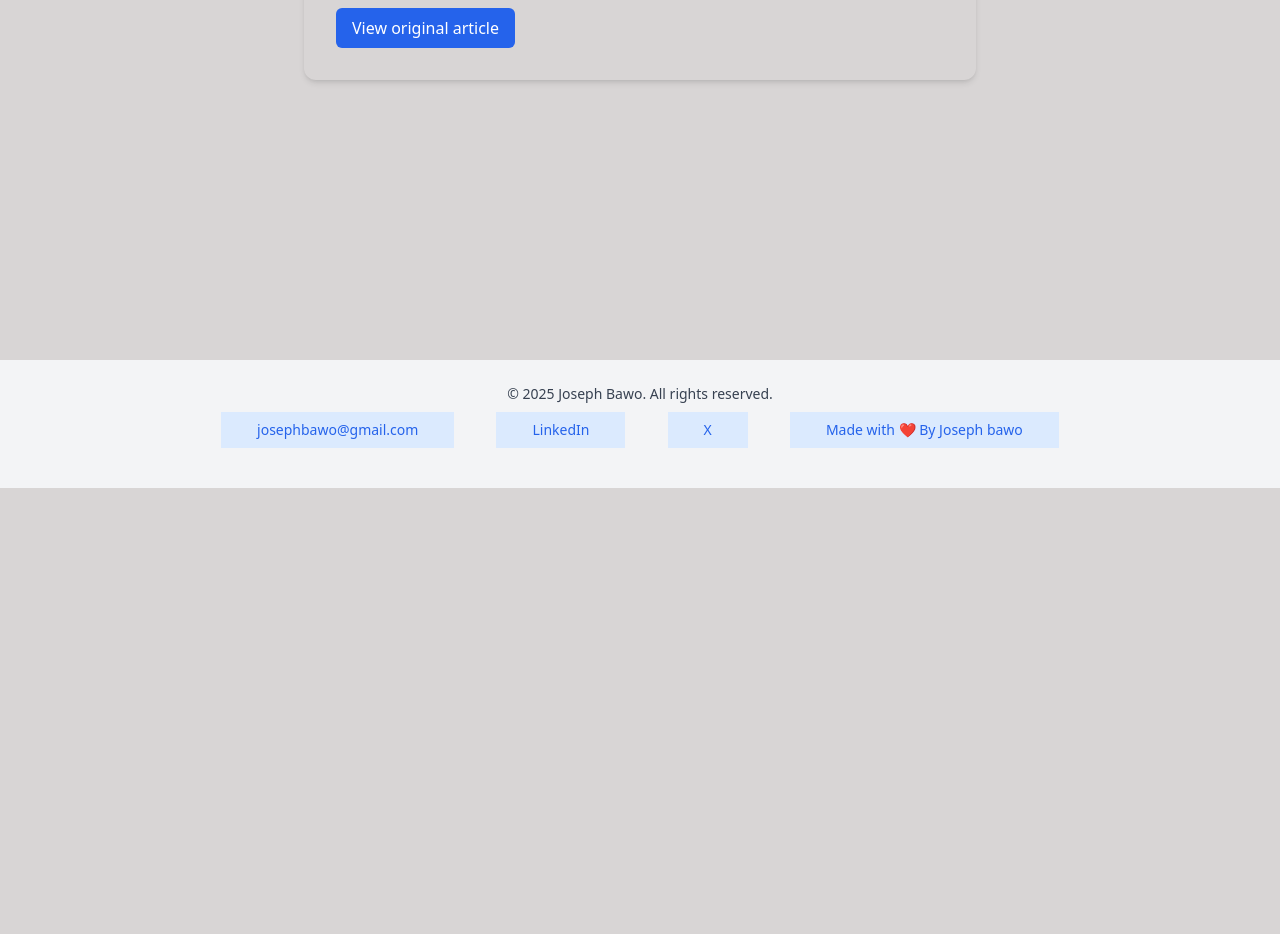
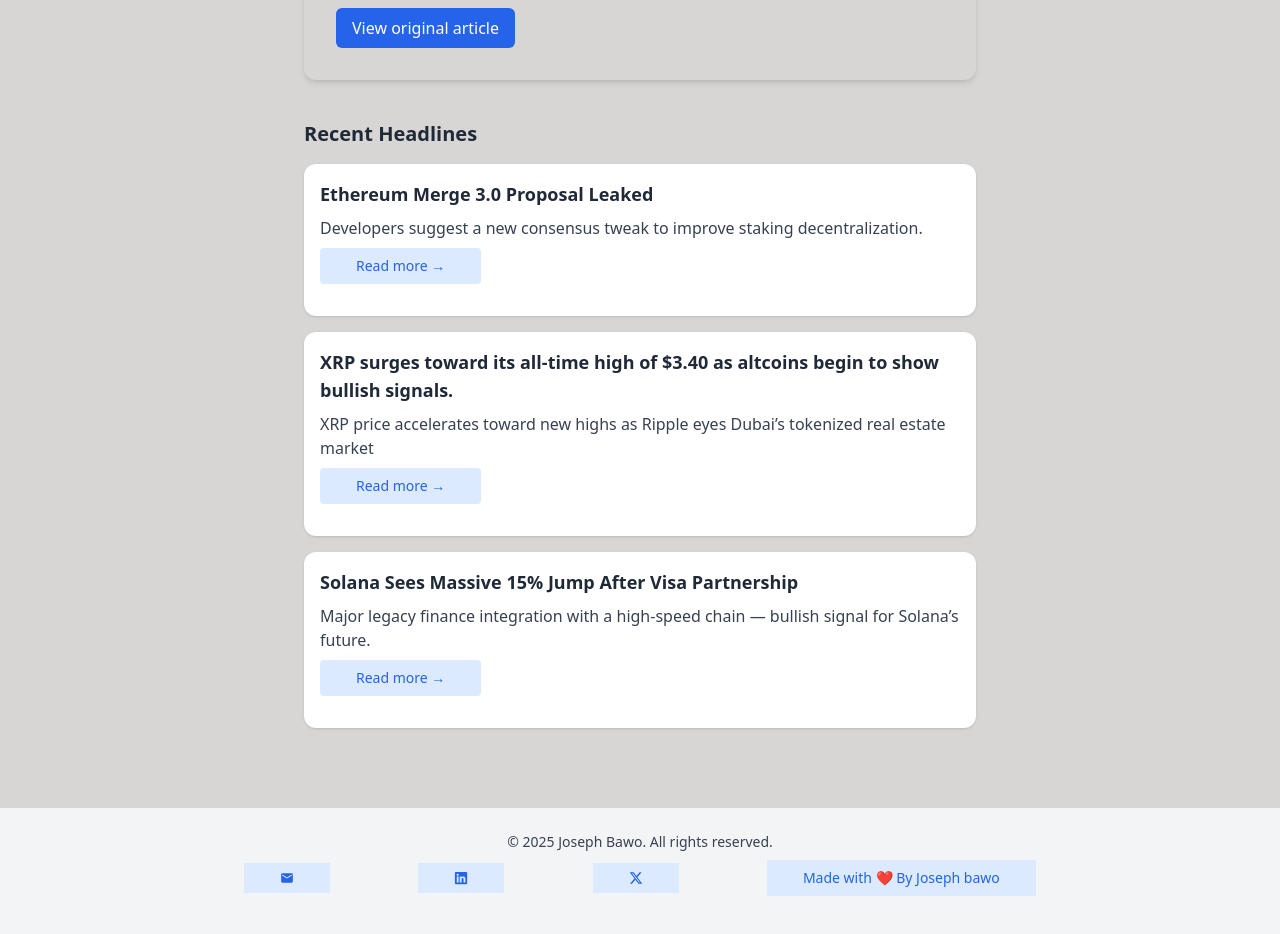
Before and after one commit to Joebakid/-THE-BAWO-BRIEF, a React (Vite) app: page /article/btc-120k in a window 1280 px wide. Shown: the part 600-1534 px from the top of the page. Before the commit the page ends 1088 px from the top, so only its background shows below. Built offline with nearby package versions, Linux system fonts and the light colour scheme.

Commit message:
xrp news

```diff
--- a/package.json
+++ b/package.json
@@ -12,6 +12,7 @@
   "dependencies": {
     "react": "^19.1.0",
     "react-dom": "^19.1.0",
+    "react-icons": "^5.5.0",
     "react-router-dom": "^7.7.0"
   },
   "devDependencies": {
--- a/src/components/footer.jsx
+++ b/src/components/footer.jsx
@@ -1,14 +1,19 @@
+import { FaLinkedin } from "react-icons/fa";
+import { MdEmail } from "react-icons/md"; // or
+import { SiGmail } from "react-icons/si"; // Gmail brand icon
+import { FaXTwitter } from "react-icons/fa6";
+
 export default function Footer() {
   return (
-    <footer className="bg-gray-100 text-gray-700 py-6 mt-12 transition-custom">
-      <div className="max-w-4xl mx-auto px-4 text-center space-y-2">
+    <footer className="py-6 mt-12 text-gray-700 bg-gray-100 transition-custom">
+      <div className="max-w-4xl px-4 mx-auto space-y-2 text-center">
         <p className="text-sm">
           © {new Date().getFullYear()} Joseph Bawo. All rights reserved.
         </p>
 
-        <div className="flex   flex-wrap items-center gap-2 mt-2 text-sm md:flex-row md:justify-center md:gap-4">
+        <div className="flex flex-wrap items-center gap-2 mt-2 text-sm md:flex-row md:justify-center md:gap-4">
           <a href="mailto:josephbawo@gmail.com" className="text-blue-600 card">
-            josephbawo@gmail.com
+            <MdEmail />
           </a>
           <a
             href="https://www.linkedin.com/in/joseph-bawo-82569022a/"
@@ -16,7 +21,7 @@ export default function Footer() {
             rel="noopener noreferrer"
             className="text-blue-600 card"
           >
-            LinkedIn
+            <FaLinkedin />
           </a>
           <a
             href="https://x.com/josephbawo2"
@@ -24,7 +29,7 @@ export default function Footer() {
             rel="noopener noreferrer"
             className="text-blue-600 card"
           >
-            X
+            <FaXTwitter />
           </a>
           <a
             href="https://www.josephbawo.tech/"
--- a/src/data/2025-07-17.jsx
+++ b/src/data/2025-07-17.jsx
@@ -17,4 +17,15 @@ export const headlines = [
     source:
       "https://cryptoapis.io/blog/224-can-ethereum-30-finally-overcome-scalability-challenges#:~:text=As%20an%20example%2C%20a%20rumor,of%20eliminating%20gas%20fees%20and",
   },
+  {
+    id: "xrp-$3.4",
+    title:
+      "XRP surges toward its all-time high of $3.40 as altcoins begin to show bullish signals.",
+    summary:
+      "XRP price accelerates toward new highs as Ripple eyes Dubai’s tokenized real estate market",
+    insight:
+      "📈 XRP Price Rally and Strategic Expansion. Ripple (XRP) is trading around $3.24, recovering strongly from a $2.80 support level tested earlier in the week. The rally peaked near $3.29, just shy of its all-time high, supported by bullish technical indicators pointing to a potential new price discovery phase. On the adoption front, Ripple announced a major partnership with Ctrl Alt to support Dubai Land Department’s first real estate tokenization project. The XRP Ledger (XRPL) will power the blockchain infrastructure for digitizing property title deeds. Ripple’s broader global strategy includes expanding XRPL custody and smart contract use cases across Europe, MENA, Asia-Pacific, and Latin America. Its newly launched XRPL EVM Sidechain is gaining traction, with over 1,300 smart contracts deployed, 17,000+ addresses created, and 160+ tokens launched.",
+    source:
+      "https://www.mitrade.com/au/insights/news/live-news/article-3-967451-20250717",
+  },
 ];
--- a/src/pages/ArticlePage.jsx
+++ b/src/pages/ArticlePage.jsx
@@ -1,13 +1,23 @@
 import { useParams, Link } from "react-router-dom";
 import AllNewsPage from "../data/AllNewsPage";
 import { useEffect } from "react";
+import HeadlineCard from "../components/HeadlineCard"; // adjust path as needed
 
 export default function ArticlePage() {
   const { id } = useParams();
 
-  const article = AllNewsPage.flatMap((day) =>
+  const allArticles = AllNewsPage.flatMap((day) =>
     day.headlines.map((item) => ({ ...item, date: day.date }))
-  ).find((item) => item.id === id);
+  );
+
+  const article = allArticles.find((item) => item.id === id);
+
+  // Get last two days’ articles (excluding the current one)
+  const lastTwoDaysHeadlines = AllNewsPage.slice(-2).flatMap((day) =>
+    day.headlines
+      .filter((item) => item.id !== id)
+      .map((item) => ({ ...item, date: day.date }))
+  );
 
   useEffect(() => {
     window.scrollTo({ top: 0, behavior: "smooth" });
@@ -32,8 +42,7 @@ export default function ArticlePage() {
   }
 
   return (
-    <div className="min-h-screen px-4 py-8 font-sans ">
-      {/* max-w-2xl w-full mx-auto bg-white p-6 sm:p-8 rounded-xl shadow-md  bg-gray-100 */}
+    <div className="min-h-screen px-4 py-8 font-sans">
       <div className="w-full max-w-2xl p-6 mx-auto shadow-md sm:p-8 rounded-xl">
         <div className="inline-flex mb-4">
           <Link
@@ -61,6 +70,21 @@ export default function ArticlePage() {
           View original article
         </a>
       </div>
+
+      {/* Section for last 2 days headlines */}
+      <div className="max-w-2xl mx-auto mt-10 space-y-4">
+        <h2 className="text-xl font-semibold text-gray-800">
+          Recent Headlines
+        </h2>
+        {lastTwoDaysHeadlines.map((item) => (
+          <HeadlineCard
+            key={item.id}
+            id={item.id}
+            title={item.title}
+            summary={item.summary}
+          />
+        ))}
+      </div>
     </div>
   );
 }
```
Also changed, not shown: 1 other file (tests, documents, lock files or other folders).
